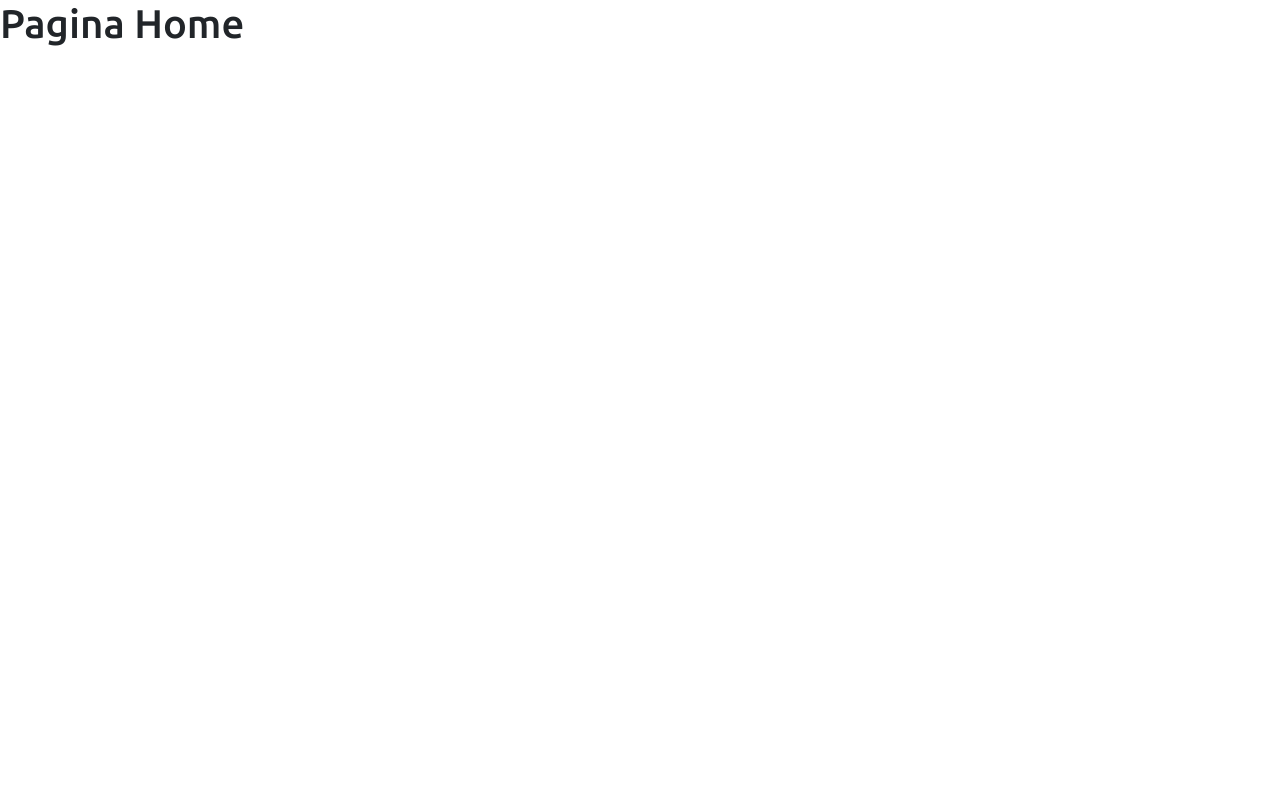
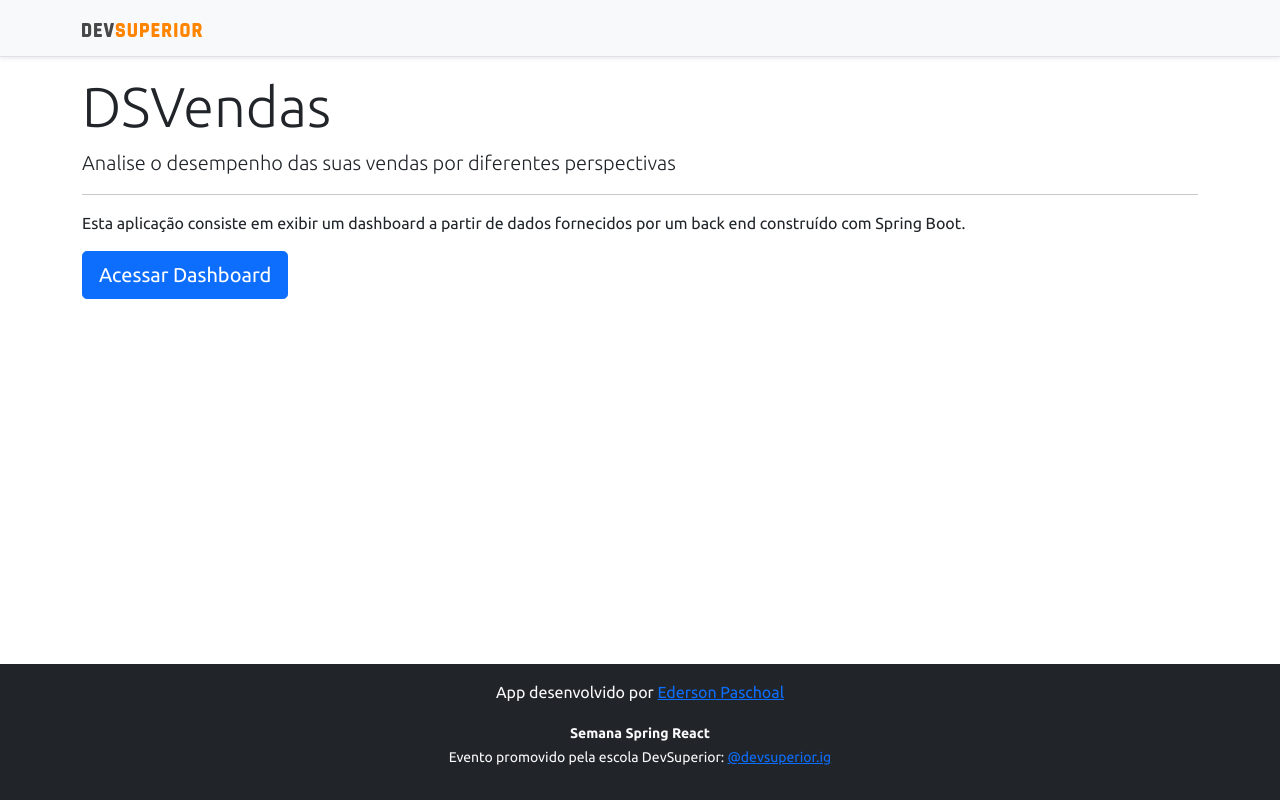
Before and after one commit to EdersonPaschoal/projeto-sds5, a React (Create React App) app in the folder frontend/: page / in a window 1280 px wide. Built offline with nearby package versions, Linux system fonts and the light colour scheme.

Commit message:
Home, navigation

```diff
--- a/frontend/src/App.tsx
+++ b/frontend/src/App.tsx
@@ -3,7 +3,7 @@
 
 function App() {
   return (
-    <Routes/>
+    <Routes />
   );
 }
 
--- a/frontend/src/Routes.tsx
+++ b/frontend/src/Routes.tsx
@@ -1,6 +1,6 @@
 import Dashboard from 'pages/Dashboard';
 import Home from 'pages/Home';
-import {BrowserRouter,Route, Switch} from 'react-router-dom';
+import { BrowserRouter, Route, Switch } from 'react-router-dom';
 
 //Arquivo de rotas
 const Routes = () => {
--- a/frontend/src/components/NavBar/index.tsx
+++ b/frontend/src/components/NavBar/index.tsx
@@ -1,12 +1,14 @@
 import ImgDsDark from "assets/img/ds-dark.svg";
-
+import { Link } from "react-router-dom";
 
 const NavBar = () => {
     return (
         <div className="d-flex flex-column flex-md-row align-items-center p-3 px-md-4 mb-3 bg-light border-bottom shadow-sm">
             <div className="container">
                 <nav className="my-2 my-md-0 mr-md-3">
-                    <img src={ImgDsDark} alt="DevSuperior" width="120" />
+                    <Link to="/" >
+                        <img src={ImgDsDark} alt="DevSuperior" width="120" />
+                    </Link>
                 </nav>
             </div>
         </div>
--- a/frontend/src/pages/Dashboard/index.tsx
+++ b/frontend/src/pages/Dashboard/index.tsx
@@ -8,7 +8,7 @@
 const Dashboard = () => {
     return (
         <>
-            <NavBar/>
+            <NavBar />
             <div className="container">
                 <h1 className="text-primary py-3"> DashBord de Vendas </h1>
                 <div className="row px-3">
@@ -18,9 +18,10 @@
                     </div>
                     <div className="col-sm-6">
                         <h5 className="text-center text-secondary">Todas as Vendas</h5>
-                        <BarChart />
+                        <DonutChart />
                     </div>
                 </div>
+
                 <div className="py-3">
                     <h2 className="text-primary"> Todas Vendas </h2>
 
--- a/frontend/src/pages/Home/index.tsx
+++ b/frontend/src/pages/Home/index.tsx
@@ -1,9 +1,24 @@
+import Footer from "components/Footer";
+import NavBar from "components/NavBar";
+import { Link } from "react-router-dom";
 
 const Home = () => {
     return (
-        <div>
-           <h1>Pagina Home</h1>
-        </div>
+        <>
+            <NavBar />
+            <div className="container">
+                <div className="jumbotron">
+                    <h1 className="display-4">DSVendas</h1>
+                    <p className="lead">Analise o desempenho das suas vendas por diferentes perspectivas</p>
+                    <hr />
+                    <p>Esta aplicação consiste em exibir um dashboard a partir de dados fornecidos por um back end construído com Spring Boot.</p>
+                    <Link className="btn btn-primary btn-lg" to="/dashboard">
+                        Acessar Dashboard
+                    </Link>
+                </div>
+            </div>
+            <Footer />
+        </>
     );
 }
 
```
Lines whose indentation alone changed are shown as unchanged.
